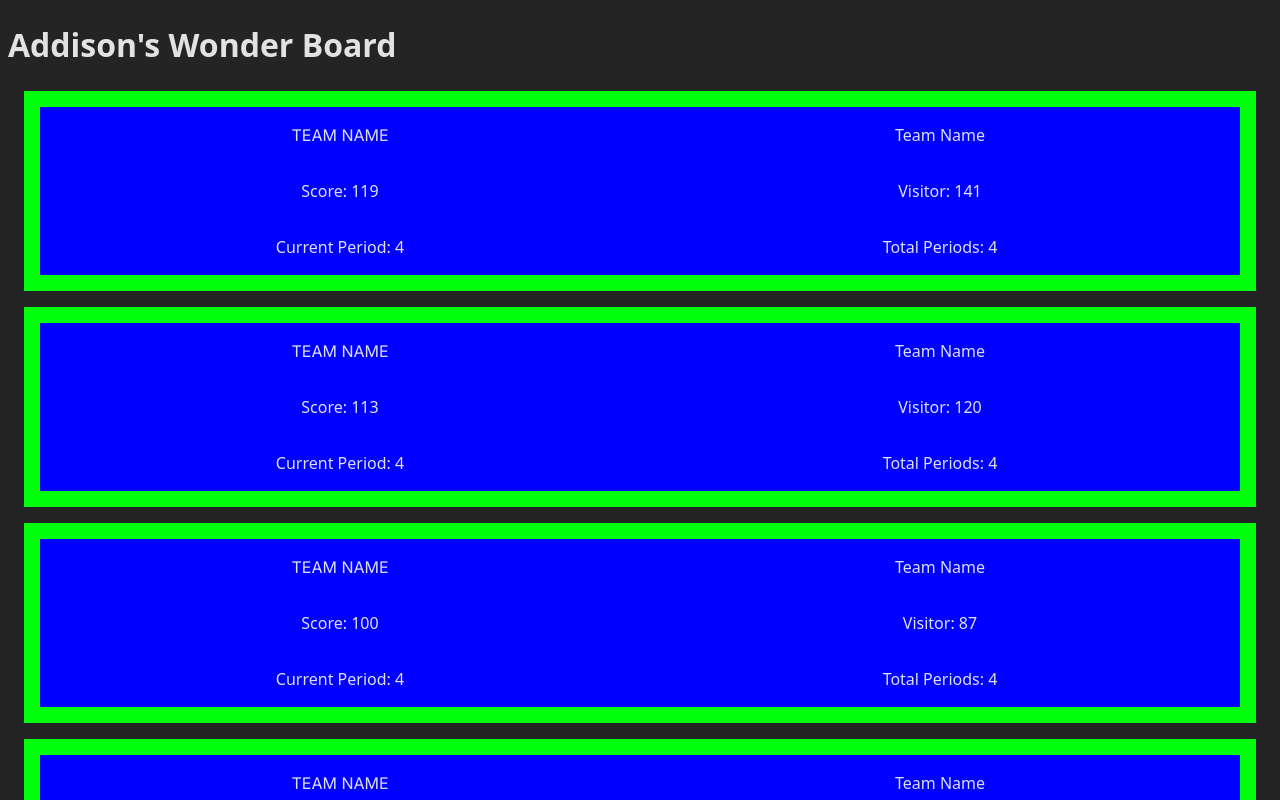
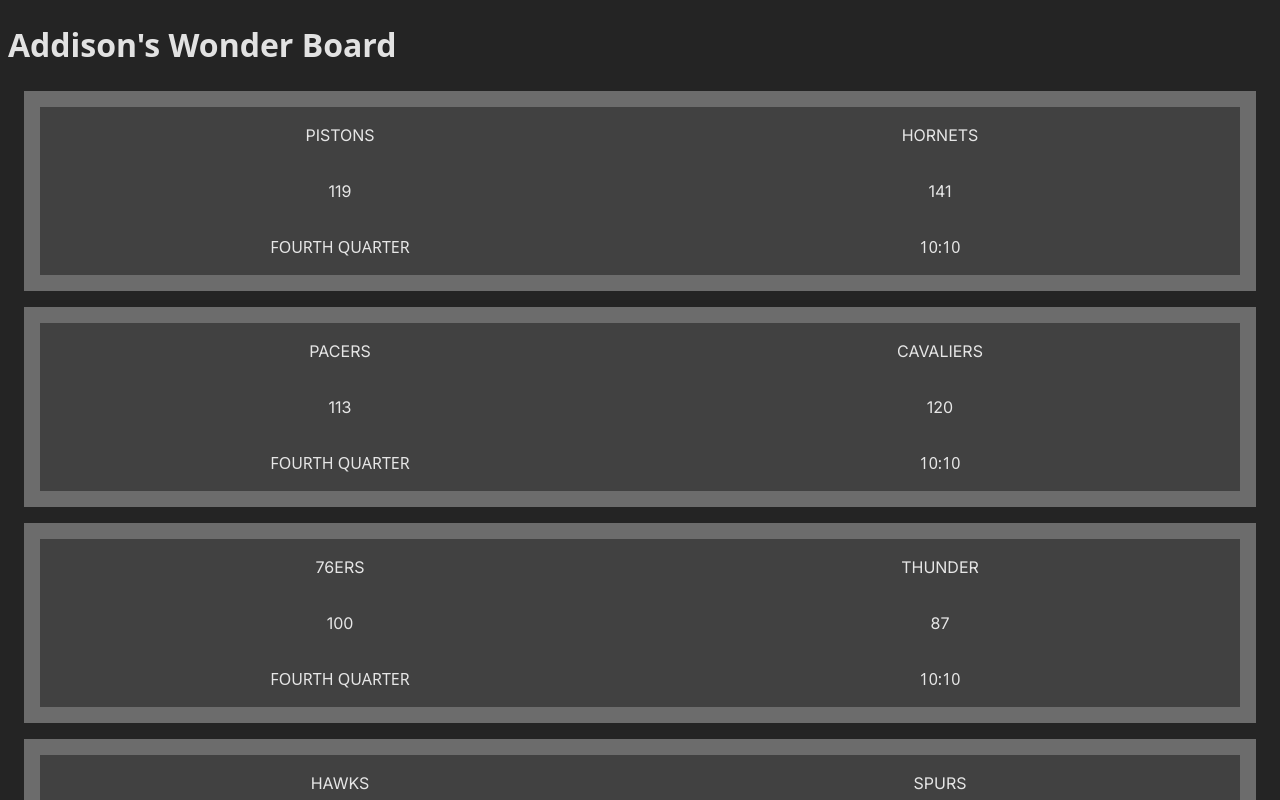
Before and after one commit to AddisonDobias/sportsScoreDisplay, a React (Vite) app: page / in a window 1280 px wide. Shown: the top 800 px of the page. Built offline with nearby package versions, Linux system fonts and the light colour scheme.

Commit message:
Added all components needed to compose BasketBallGameTile.tsx

```diff
--- a/src/components/BasketBallInfo/BasketBallGameTile.module.css
+++ b/src/components/BasketBallInfo/BasketBallGameTile.module.css
@@ -3,7 +3,7 @@
 .wrapper{
     padding: 1em;
     margin: 1em;
-    background: rgb(0, 255, 13);
+    background: #6C6C6C;
 }
 
 .row {
@@ -15,7 +15,7 @@
 .col {
     flex-direction: column;
     width: 100%;
-    background: blue;
+    background: #414141;
     display: flex;
     justify-content: center;
     align-items: center;
--- a/src/components/BasketBallInfo/BasketBallGameTile.tsx
+++ b/src/components/BasketBallInfo/BasketBallGameTile.tsx
@@ -1,5 +1,12 @@
 import styles from './BasketBallGameTile.module.css'
 
+
+const numberToString: Record<number, string> = {
+    1: "First",
+    2: "Second",
+    3: "Third",
+    4: "Fourth"
+}
 
 export function BasketballGameTile(params: any) {
 
@@ -7,27 +14,28 @@
     const visitorTeam = params.gameData.teams.visitors.nickname;
     const scoreHomeTeam = params.gameData.scores.home.points;
     const scoreVisitorTeam = params.gameData.scores.visitors.points;
-    const currPeriod = params.gameData.periods.current;
-    const totalPeriods = params.gameData.periods.total;
+    const currPeriod: number = params.gameData.periods.current;
+    const testTime = {min: 10, sec: 10};
+    const period = numberToString[currPeriod];
 
     return (
         <div className={styles.wrapper}>
             <div className={styles.row}>
                 <div className={styles.col}>
-                    <p className={styles.teamName}>{"TEAM NAME"}</p>
-                    <p>{"Score:  " + scoreHomeTeam }</p>
+                    <p className={styles.teamName}>{homeTeam.toUpperCase()}</p>
+                    <p className={styles.teamName}>{scoreHomeTeam }</p>
                 </div>
                 <div className={styles.col}>
-                    <p>{"Team Name"}</p>
-                    <p>{"Visitor: " +  scoreVisitorTeam}</p>
+                    <p className={styles.teamName}>{visitorTeam.toUpperCase()}</p>
+                    <p className={styles.teamName}>{scoreVisitorTeam}</p>
                 </div>
             </div>
             <div className={styles.row}>
                 <div className={styles.col}>
-                    <p>{"Current Period: " + currPeriod}</p>
+                    <p>{`${period.toUpperCase()} QUARTER`}</p>
                 </div>
                 <div className={styles.col}>
-                    <p>{"Total Periods: " + totalPeriods}</p>
+                    <p>{`${testTime.min}:${testTime.sec}`}</p>
                 </div>
             </div>
         </div>
```
